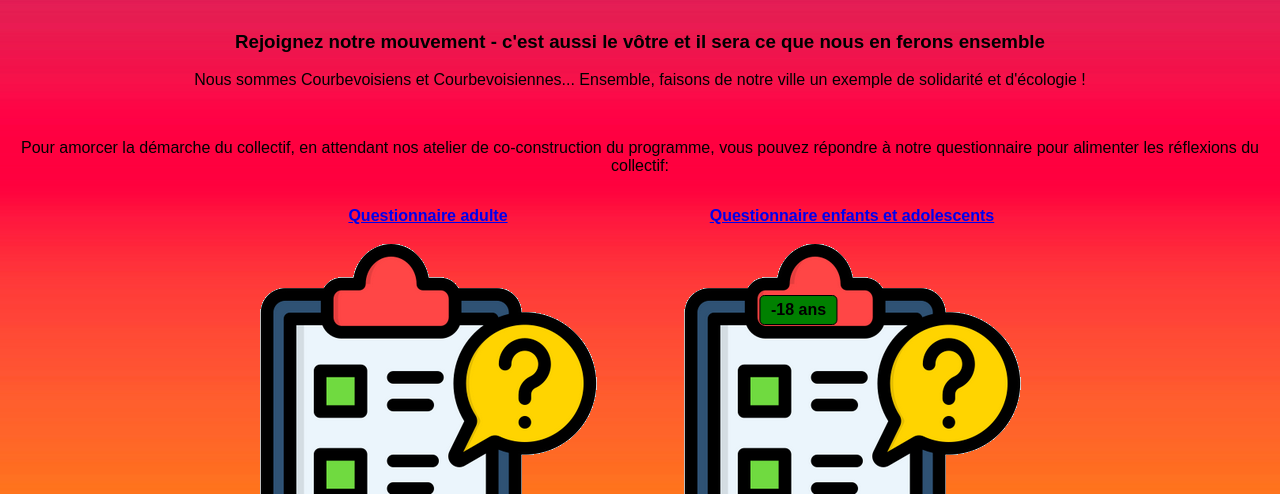
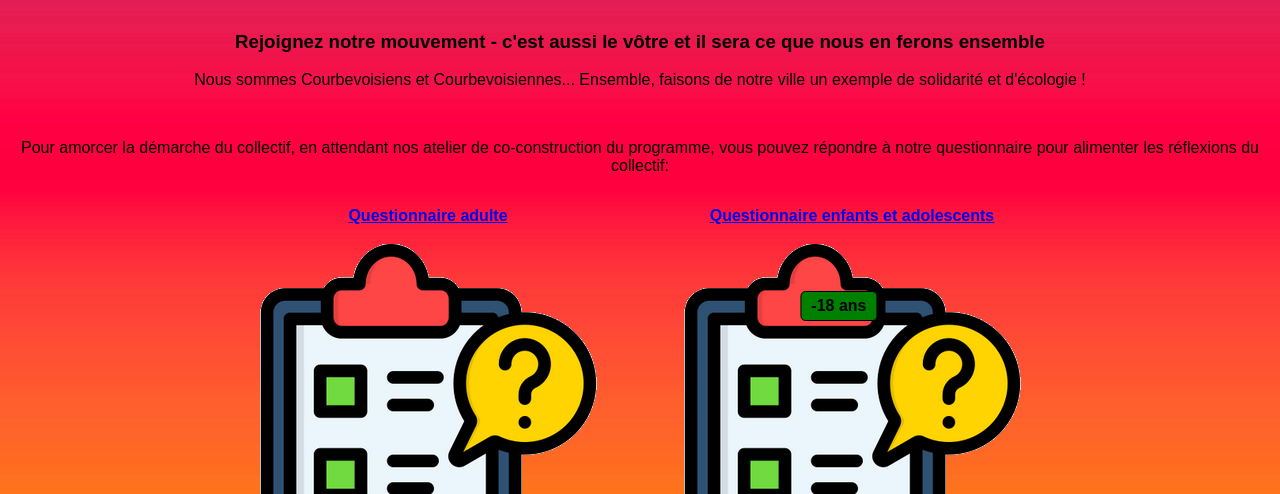
Before and after one commit to AlternativeCitoyenneCourbevoie/LandingPage, a plain HTML site: page index.html in a window 1280 px wide. Shown: the part 306-800 px from the top of the page. Drawn offline with Linux system fonts and the light colour scheme.

Commit message:
Update index.html

```diff
--- a/index.html
+++ b/index.html
@@ -123,7 +123,7 @@
             <p style="text-align: center; font-weight: bold;">Questionnaire enfants et adolescents</p>
             <div style="position: relative; display: inline-block;">
                 <img src="Icone_questionnaire.png" alt="Icône Questionnaire" style="display: block; margin: 0 auto;">
-                <span style="position: absolute; top: 13%; right: 60%; transform: translateX(33%); background: green; color: black; font-weight: bold; padding: 5px 10px; border: 1px solid black; border-radius: 5px;">-18 ans</span>            </div>
+                <span style="position: absolute; top: 12%; right: 50%; transform: translateX(33%); background: green; color: black; font-weight: bold; padding: 5px 10px; border: 1px solid black; border-radius: 5px;">-18 ans</span>            </div>
         </a>
     </div>
 </div>
```
